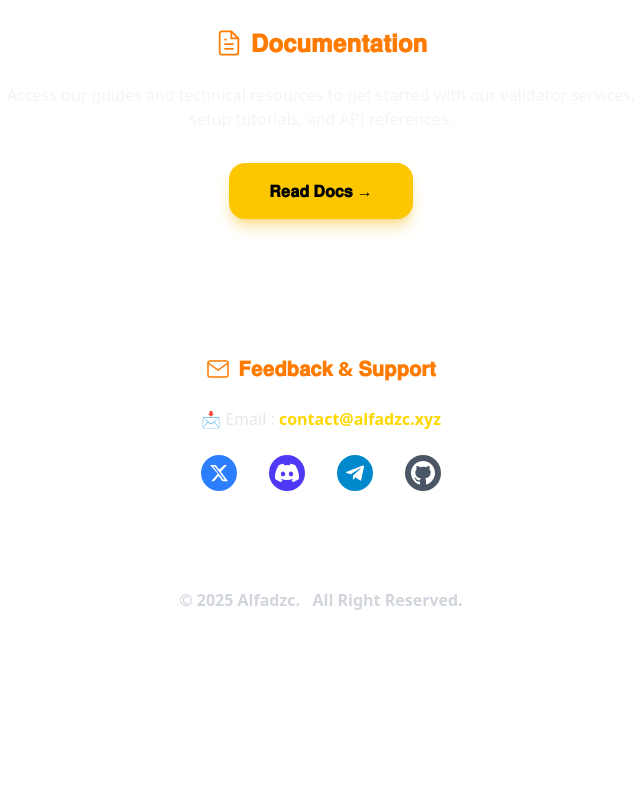
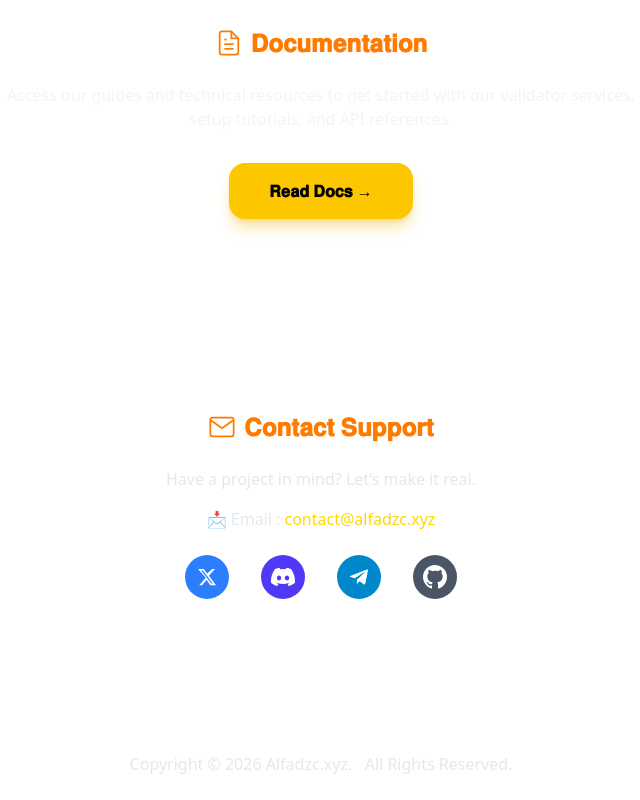
Before and after one commit to alfadzc/Alfadzc.xyz, a Next.js app: page / in a window 1280 px wide. Shown: the part 4465-5265 px from the top of the page, without its empty margins (319-959 px from the left). Before the commit the page ends 5101 px from the top, so only its background shows below. Built offline with nearby package versions, Linux system fonts and the light colour scheme; no server answers.

Commit message:
Update contact and footer

```diff
--- a/components/ContactSection.tsx
+++ b/components/ContactSection.tsx
@@ -2,26 +2,30 @@ export default function ContactSection() {
   return (
     <section
       id="contact"
-      className="flex flex-col justify-center items-center text-center py-8 md:py-10 px-6">
-      <h3 className="text-xl font-bold mb-6 text-[#ff7b00] flex items-center gap-2">
-        <svg xmlns="http://www.w3.org/2000/svg" className="w-6 h-6" fill="none" viewBox="0 0 24 24" stroke="currentColor" strokeWidth={1.5}>
+      className="flex flex-col justify-center items-center text-center py-16 md:py-24 px-6">
+      <h3 className="text-2xl font-bold mb-6 text-[#ff7b00] flex items-center gap-2">
+        <svg xmlns="http://www.w3.org/2000/svg" className="w-7 h-7" fill="none" viewBox="0 0 24 24" stroke="currentColor" strokeWidth={1.5}>
           <path strokeLinecap="round" strokeLinejoin="round" d="M4 4h16c1.1 0 2 .9 2 2v12c0 1.1-.9 2-2 2H4c-1.1 0-2-.9-2-2V6c0-1.1.9-2 2-2z"/>
           <polyline points="22,6 12,13 2,6"/>
         </svg>
-        𝐅𝐞𝐞𝐝𝐛𝐚𝐜𝐤 & 𝐒𝐮𝐩𝐩𝐨𝐫𝐭
+        𝐂𝐨𝐧𝐭𝐚𝐜𝐭 𝐒𝐮𝐩𝐩𝐨𝐫𝐭
       </h3>
 
-      <p className="text-gray-800 dark:text-gray-200 mb-6">
+      <p className="text-gray-900 dark:text-gray-200 mb-4">
+        Have a project in mind? Let’s make it real.
+      </p>
+
+      <p className="text-gray-900 dark:text-gray-200 mb-6">
         📩 Email :{" "}
-        <a href="mailto:contact@alfadzc.xyz" className="text-[#3d2e00] dark:text-[#FFD700] font-semibold">
-         contact@alfadzc.xyz
+        <a href="mailto:contact@alfadzc.xyz" className="text-[#3d2e00] dark:text-[#FFD700] font-normal">
+          contact@alfadzc.xyz
         </a>
       </p>
 
       <div className="flex justify-center items-center gap-8">
         {/* X / Twitter */}
         <a href="https://x.com/lfadzcc" target="_blank" rel="noopener noreferrer"
-          className="flex items-center justify-center w-9 h-9 rounded-full bg-blue-500 hover:bg-blue-600 text-white transition">
+          className="flex items-center justify-center w-11 h-11 rounded-full bg-blue-500 hover:bg-blue-600 text-white transition">
           <svg viewBox="0 0 24 24" fill="white" className="w-5 h-5">
             <path d="M18.244 2.25h3.308l-7.227 8.26 8.502 11.24H16.17l-4.714-6.231-5.401 6.231H2.746l7.73-8.835L1.254 2.25H8.08l4.253 5.622L18.244 2.25zm-1.161 17.52h1.833L7.084 4.126H5.117L17.083 19.77z"/>
           </svg>
@@ -29,7 +33,7 @@ export default function ContactSection() {
 
         {/* Discord FIXED */}
         <a href="https://discord.com/users/940270226904318043" target="_blank" rel="noopener noreferrer"
-          className="flex items-center justify-center w-9 h-9 rounded-full bg-indigo-600 hover:bg-indigo-700 text-white transition">
+          className="flex items-center justify-center w-11 h-11 rounded-full bg-indigo-600 hover:bg-indigo-700 text-white transition">
           <svg viewBox="0 0 24 24" fill="white" className="w-6 h-6">
             <path d="M20.317 4.37a19.79 19.79 0 00-4.885-1.515.074.074 0 00-.079.037c-.21.375-.444.864-.608 1.25a18.27 18.27 0 00-5.487 0 12.64 12.64 0 00-.617-1.25.077.077 0 00-.079-.037A19.736 19.736 0 003.677 4.37a.07.07 0 00-.032.027C.533 9.046-.32 13.58.099 18.057a.082.082 0 00.031.057 19.9 19.9 0 005.993 3.03.078.078 0 00.084-.028c.462-.63.874-1.295 1.226-1.994a.076.076 0 00-.041-.106 13.107 13.107 0 01-1.872-.892.077.077 0 01-.008-.128c.125-.094.25-.19.372-.292a.074.074 0 01.077-.01c3.928 1.793 8.18 1.793 12.062 0a.074.074 0 01.078.01c.12.098.246.198.373.292a.077.077 0 01-.006.127 12.3 12.3 0 01-1.873.892.077.077 0 00-.041.107c.36.698.772 1.362 1.225 1.993a.076.076 0 00.084.028 19.84 19.84 0 006.002-3.03.077.077 0 00.032-.054c.5-5.177-.838-9.674-3.549-13.66a.061.061 0 00-.031-.03zM8.02 15.33c-1.183 0-2.157-1.085-2.157-2.419 0-1.333.956-2.419 2.157-2.419 1.21 0 2.176 1.096 2.157 2.42 0 1.333-.956 2.418-2.157 2.418zm7.975 0c-1.183 0-2.157-1.085-2.157-2.419 0-1.333.955-2.419 2.157-2.419 1.21 0 2.176 1.096 2.157 2.42 0 1.333-.946 2.418-2.157 2.418z"/>
           </svg>
@@ -37,7 +41,7 @@ export default function ContactSection() {
 
         {/* Telegram */}
         <a href="https://t.me/alfadzc" target="_blank" rel="noopener noreferrer"
-          className="flex items-center justify-center w-9 h-9 rounded-full bg-[#0088cc] hover:bg-[#0077bb] text-white transition">
+          className="flex items-center justify-center w-11 h-11 rounded-full bg-[#0088cc] hover:bg-[#0077bb] text-white transition">
           <svg viewBox="0 0 24 24" fill="white" className="w-6 h-6">
             <path d="M9.78 18.65l.28-4.23 7.68-6.92c.34-.31-.07-.46-.52-.19L7.74 13.3 3.64 12c-.88-.25-.89-.86.2-1.3l15.97-6.16c.73-.33 1.43.18 1.15 1.3l-2.72 12.81c-.19.91-.74 1.13-1.5.71L12.6 16.3l-1.99 1.93c-.23.23-.42.42-.83.42z"/>
           </svg>
@@ -45,7 +49,7 @@ export default function ContactSection() {
 
         {/* GitHub */}
         <a href="https://github.com/alfadzc" target="_blank" rel="noopener noreferrer"
-          className="flex items-center justify-center w-9 h-9 rounded-full bg-gray-600 hover:bg-gray-300 text-white transition">
+          className="flex items-center justify-center w-11 h-11 rounded-full bg-gray-600 hover:bg-gray-300 text-white transition">
           <svg viewBox="0 0 24 24" fill="white" className="w-6 h-6">
             <path d="M12 0C5.374 0 0 5.373 0 12c0 5.302 3.438 9.8 8.207 11.387.599.111.793-.261.793-.577v-2.234c-3.338.726-4.033-1.416-4.033-1.416-.546-1.387-1.333-1.756-1.333-1.756-1.089-.745.083-.729.083-.729 1.205.084 1.839 1.237 1.83 1.237 1.07 1.834 2.807 1.304 3.492.997.107-.775.418-1.305.762-1.604-2.665-.305-5.467-1.334-5.467-5.931 0-1.311.469-2.381 1.236-3.221-.124-.303-.535-1.524.117-3.176 0 0 1.008-.322 3.301 1.23A11.509 11.509 0 0112 5.803c1.02.005 2.047.138 3.006.404 2.291-1.552 3.297-1.23 3.297-1.23.653 1.653.242 2.874.118 3.176.77.84 1.235 1.911 1.235 3.221 0 4.609-2.807 5.624-5.479 5.921.43.372.823 1.102.823 2.222v3.293c0 .319.192.694.801.576C20.566 21.797 24 17.3 24 12c0-6.627-5.373-12-12-12z"/>
           </svg>
--- a/components/Footer.tsx
+++ b/components/Footer.tsx
@@ -7,8 +7,8 @@ export default function Footer() {
       text-center p-4 md:p-6
       border-t border-white/10
       z-50">
-      <p className="text-xs md:text-base font-bold text-gray-800 dark:text-gray-300">
-       © 2025 Alfadzc. &nbsp; All Right Reserved.
+      <p className="text-xs md:text-base font-normal text-gray-900 dark:text-gray-200">
+      Copyright © 2026 Alfadzc.xyz. &nbsp; All Rights Reserved.
       </p>
     </footer>
   );
```
